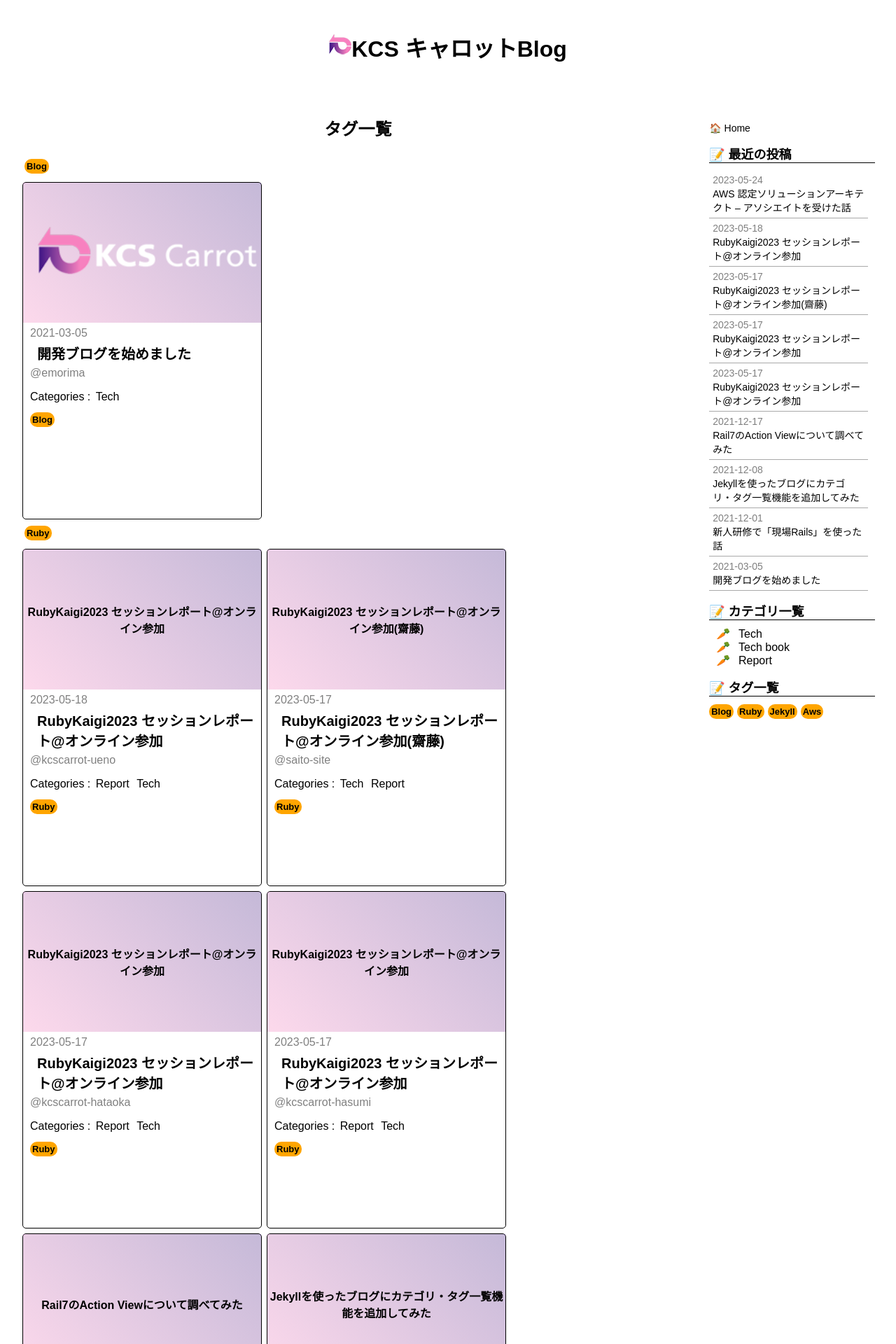
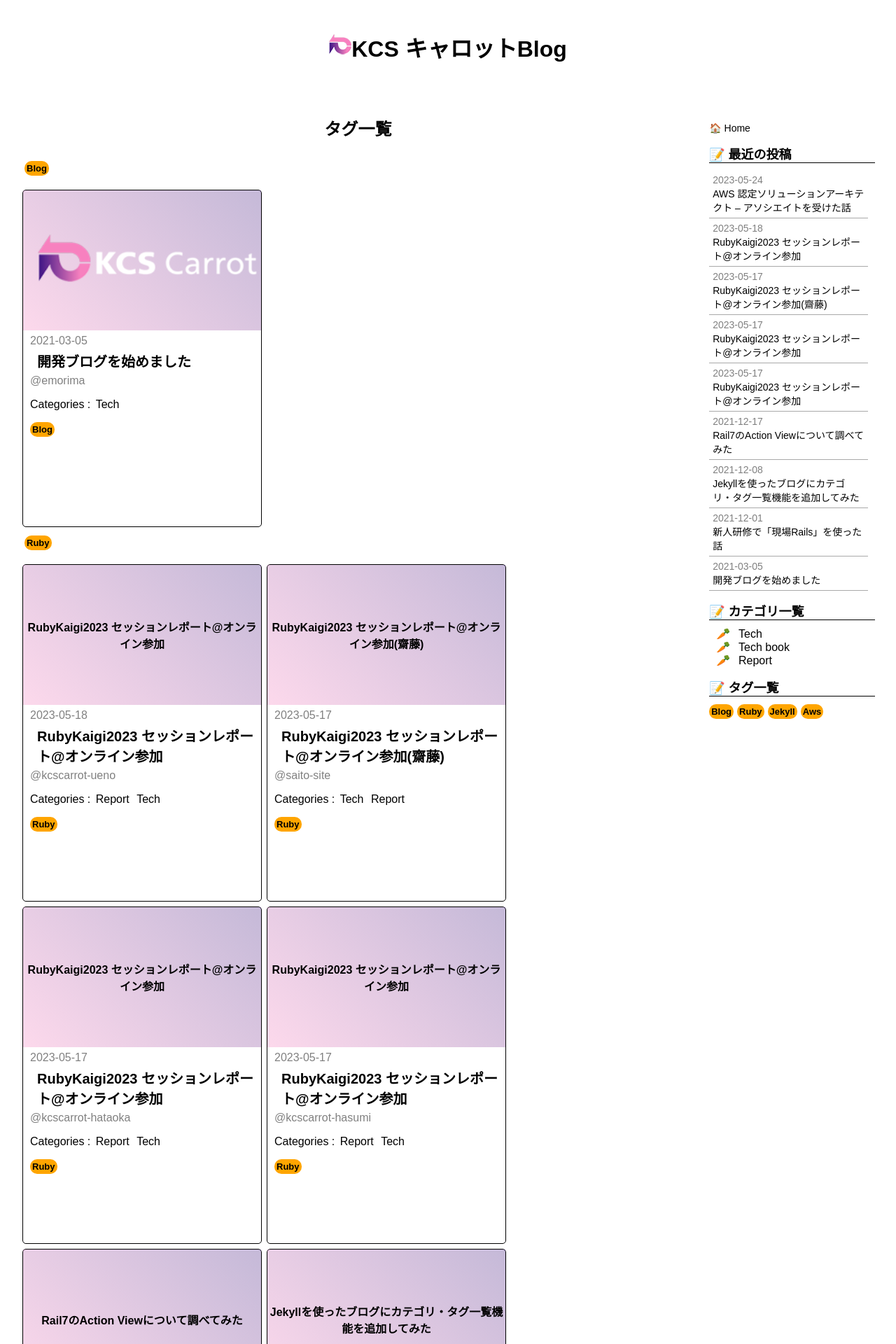
Before and after one commit to kcscarrot-konno/h2carrot.github.io, a Jekyll site: the page built from tag.html, in a window 1280 px wide. Shown: the top 1920 px of the page at 70% size. Built offline with Jekyll 4.4.1, drawn with Linux system fonts in a browser that asks for light colours; emoji names are drawn with the system emoji font.

Commit message:
\#44 タグ一覧表示修正 タグの上下間のスペースを入れた

```diff
--- a/assets/css/style.css
+++ b/assets/css/style.css
@@ -26,6 +26,8 @@ body {
   font-size: small;
   font-weight: bold;
   padding: 3px;
+  display: inline-block;
+  margin-bottom: 5px;
 }
 /* --- START header.html ---*/
 #header-container {
```
